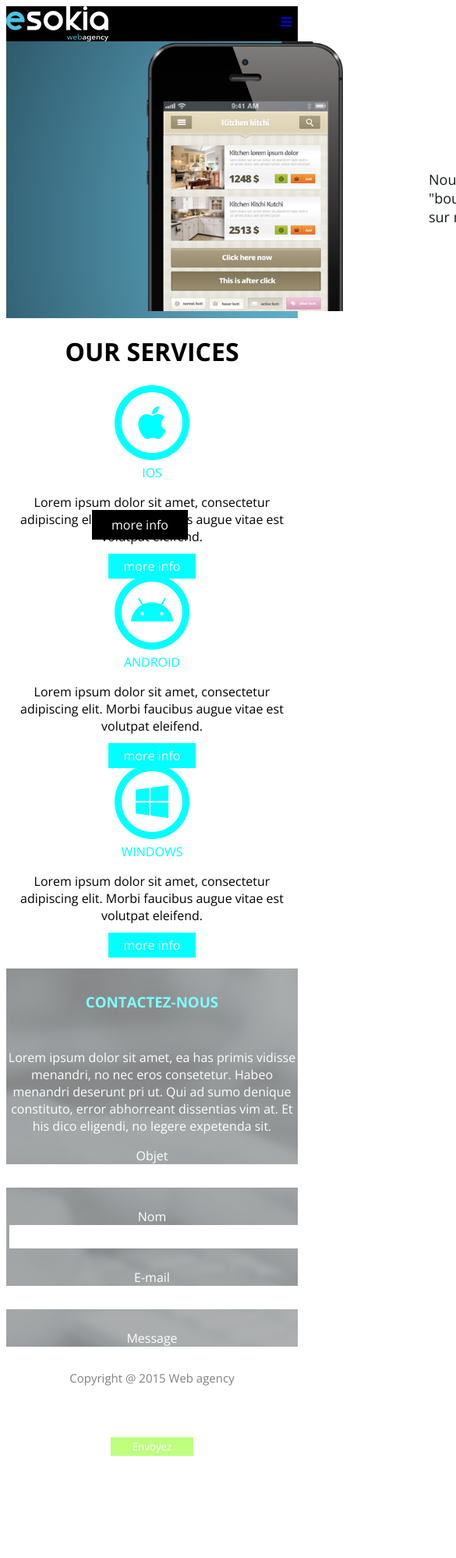
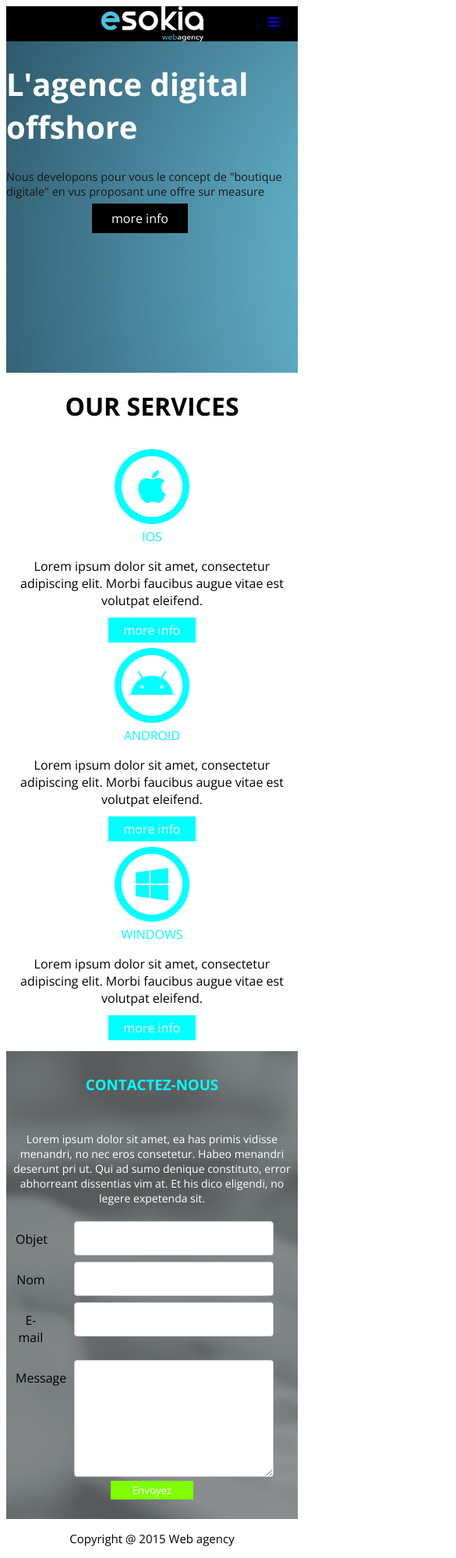
Before and after one commit to yeshna7/Intern, a plain HTML site: page index.html in a window 390 px wide. Shown: the top 1998 px of the page at 78% size, 585 px wide, since content can reach past the window. Before the commit the page ends 1867 px from the top, so only its background shows below. Drawn offline with nearby package versions, Linux system fonts and the light colour scheme.

Commit message:
message commit

```diff
--- a/css/sitestyle.css
+++ b/css/sitestyle.css
@@ -49,8 +49,6 @@ h2{
     margin-left: 110px;
     position: absolute;
     margin-top: 250px;
-
-
 }
 
 
@@ -88,10 +86,9 @@ h2{
     flex-direction:column;
     justify-content: space-between;
     height:21px;
+    width:30px;
+
 }
-
-
-
 
 
 
@@ -119,11 +116,10 @@ h2{
 /*** Footer section ***/
 footer {
     text-align: center;
-    background-image:url("../image/foot.png") ;
-    height: 500px;
+    background-image:url("../image/footer.png") ;
+    height: 525px;
     background-size: cover;
     background-repeat: no-repeat;
-    opacity: 0.5;
     align-items: center;
 }
 .dam {
@@ -143,7 +139,7 @@ footer {
    color:white;
 
 }
-
+/*
 .form-control {
     width: 520px;
     height: 30px;
@@ -173,25 +169,70 @@ label {
     padding: 5px;
 }
 
-
+*/
 .btn-btn {
     color:white;
     text-decoration:none;
     padding: 3px 28px;
     background-color:chartreuse;
     border:none;
+    text-align: center;
 }
+
+
+/* Style inputs, select elements and textareas */
+input[type=text], select, textarea{
+    width: 100%;
+    padding: 12px;
+    border: 1px solid #ccc;
+    border-radius: 4px;
+    box-sizing: border-box;
+    resize: vertical;
+  }
+
+  /* Style the label to display next to the inputs */
+label {
+    padding: 12px 12px 12px 0;
+    display: inline-block;
+  }
+/* Style the submit button */
+input[type=submit] {
+    background-color: #04AA6D;
+    color: white;
+    padding: 12px 20px;
+    border: none;
+    border-radius: 4px;
+    cursor: pointer;
+    float: right;
+  }
+
+
+
+  /* Floating column for labels: 25% width */
+.col-25 {
+    float: left;
+    width: 20%;
+    margin-top: 6px;
+  }
+  /* Floating column for inputs: 75% width */
+.col-75 {
+    float: left;
+    width: 75%;
+    margin-top: 6px;
+  }
+  /* Clear floats after the columns */
+.row:after {
+    content: "";
+    display: table;
+    clear: both;
+  }
+
 
 /*Responsive */
 @media only screen and (max-width: 899px) {
     .toggle-button{
-        display:flex;
+        display:block;
         margin-top: 8px;
-    }
-
-    nav {
-        flex-direction: column;
-        align-items: flex-start;
     }
 
    .nav-menu{
@@ -199,26 +240,14 @@ label {
 
    }
 
-   .nav-menu li{
-    text-align: center;
-
+   .showing {
+    display:block;
 
    }
 
-   .nav-menu ul {
-    flex-direction: column;
-    width:100%;
-   }
-
-   .nav-menu li a {
-    padding:.5rem 1rem;
-
-
-   }
-
-   .nav-menu.active {
-    display:flex;
-   }
+   .nav-menu li{
+    display:block;
+ }
 
    a {
     text-decoration: none;
@@ -226,15 +255,65 @@ label {
 
 
    .toggle-button{
-    position: absolute;
-    top: .75rem;
-    right:1rem;
-    display:flex;
-    flex-direction:column;
-    justify-content: space-between;
-    height:21px;
+     display:flex;
+
+}
+
+.image {
+    display: none;
+   }
+
+   .para{
+    position: static;
+    top: 200px;
+    left: 75px;
+    font-size: 14.5px;
+    font-family: 'Open Sans', sans-serif;
+    color: #161b1d;
+    width: 400px;
+   }
+
+   .title{
+    position: static;
+    top: 60px;
+    left: 100px;
+    font-size: 40px;
+    font-family: 'Open Sans', sans-serif;
+    color:white;
+    width: 395px;
+}
+
+.btn{
+    color:white;
+    background-color: black;
+    padding: 8px 25px;
+    text-decoration:none;
+    margin-left: 110px;
+    position: static;
+
+
+}
+
+.pic{
+    margin-top: 12px;
+}
+
+header{
+    background-image:url("../image/banner.png") ;
+    height: 470px;
+}
+
+
+.info{
+    font-size:14px;
+}
+
+footer{
+    height:600px;
 }
 
 
 
+
+
 }
--- a/index.html
+++ b/index.html
@@ -11,7 +11,7 @@
     <script src="https://kit.fontawesome.com/0c54b7787d.js"></script>
     <link rel="stylesheet" href="css/bootstrap-grid.css">
     <link rel="stylesheet" href="css/sitestyle.css">
-    <script src="js/script.js"></script>
+
     <title>Home Page</title>
 </head>
 
@@ -23,7 +23,7 @@
 
             <img src="image/logo.png">
             <ul class="nav-menu">
-                <li><a href="#" style="color:aqua ;"> Esokia </a></li>
+                <li><a href="#" style="color:rgb(0, 225, 255) ;"> Esokia </a></li>
                 <li> |</li>
                 <li><a href="#"> Services </a> </li>
                 <li> |</li>
@@ -33,13 +33,12 @@
               <i class="fa fa-bars"></i>
             </a>
         </nav>
+
+        <div>
         <img src="image/phone.png" class="image" height="346px">
         <h1 class="title"> L'agence digital offshore</h1>
         <p class="para">Nous developons pour vous le concept  de "boutique digitale" en vus proposant une offre sur measure </p>
-
-        <a href="#" class="btn">more info</a>
-        <div>
-
+         <a href="#" class="btn">more info</a>
         </div>
 
     </header>
@@ -67,7 +66,7 @@
                 <div class="col-lg-4" style="text-align: center;">
                     <span class="pic fa-stack fa-3x">
                         <i class="fa fa-circle-thin fa-stack-2x"></i>
-                        <i class="fa fa-android fa-stack-1x"></i>
+                        <i class="fa fa-android fa-stack-1x" ></i>
                       </span>
                       <div class="log">ANDROID</div>
                    <div class="icon">
@@ -99,32 +98,56 @@
             no nec eros consetetur. Habeo menandri deserunt pri ut.
             Qui ad sumo denique constituto, error abhorreant dissentias vim at.
             Et his dico eligendi, no legere expetenda sit. </p>
-         <form>
-            <form action="/action_page.php">
-                <div class="mb-3 mt-3">
-                  <label for="objet" class="form-label"> Objet</label>
-                  <input type="objet" class="form-control" id="objet"  name="objet" required>
+
+        <form>
+          <div class="container">
+            <form action=" ">
+              <div class="row">
+                <div class="col-25">
+                  <label for="Objet">Objet</label>
                 </div>
-                <div class="mb-3">
-                  <label for="Nom" class="form-label">Nom</label>
-                  <input type="Nom" class="form-control1" id="Nom"  name="Nom" required>
+                <div class="col-75">
+                  <input type="text" id="Objet" name="Objet" >
                 </div>
-                <div class="mb-3 mt-3">
-                    <label for="email" class="form-label">E-mail</label>
-                    <input type="email" class="form-control" id="email"  name="email" required>
-                  </div>
-                  <div class="mb-3 mt-3">
-                    <label for="comment" class="form-label">Message</label>
-                    <input type="comment" class="form-control2" id="comment"  name="comment" required>
-                  </div>
-                <div>
+              </div>
+
+              <div class="row">
+                <div class="col-25">
+                  <label for="Nom">Nom</label>
+                </div>
+                <div class="col-75">
+                  <input type="text" id="Nom" name="Nom" >
+                </div>
+              </div>
+
+              <div class="row">
+                <div class="col-25">
+                  <label for="E-mail">E-mail</label>
+                </div>
+                <div class="col-75">
+                  <input type="text" id="E-mail" name="E-mail" >
+                </div>
+              </div>
+
+              <div class="row">
+                <div class="col-25">
+                  <label for="Message">Message</label>
+                </div>
+                <div class="col-75">
+                  <textarea id="Message" name="Message"  style="height:150px"></textarea>
+                </div>
+              </div>
+
                 <button type="submit" class="btn-btn">Envoyez</button>
-            </div>
+
          </form>
+         </div>
     </footer>
     <!--Footer section ends-->
     <p class="dam"> Copyright @ 2015 Web agency</p>
-  <script src="js/jquery-3.5.1.js"></script>
+    <script src="js/jquery-3.5.1.js"></script>
+  <script src="js/script.js"></script>
+
 
 
 </body>
--- a/js/script.js
+++ b/js/script.js
@@ -1,6 +1,6 @@
 
 $(document).ready(function(){
-    $('.icon').on('click', function(){
+    $('.toggle-button').on('click', function(){
         $('nav ul').toggleClass('showing');
     });
     $('nav').on('mouseleave', function(){
```
Also changed, not shown: image/foot.png (deleted), image/footer.png (added).
